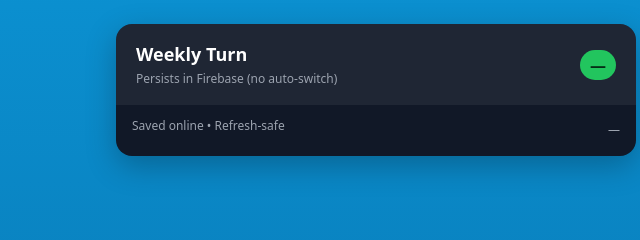
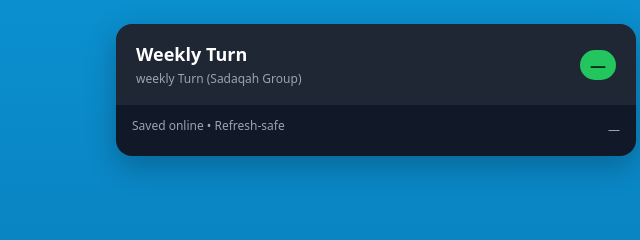
Before and after one commit to Zizuhrez/SadaqahG, a plain HTML site: page index.html in a window 1280 px wide. Shown: the part 334-574 px from the top of the page, 264-904 px from the left. Drawn offline with Linux system fonts and the light colour scheme; no server answers.

Commit message:
Update index.html

```diff
--- a/index.html
+++ b/index.html
@@ -35,7 +35,7 @@
     <header>
       <div>
         <h1>Weekly Turn</h1>
-        <div class="sub" id="subtext">Persists in Firebase (no auto-switch)</div>
+        <div class="sub" id="subtext">weekly Turn  (Sadaqah Group)</div>
       </div>
       <span class="pill" id="weekInfo">—</span>
     </header>
```
